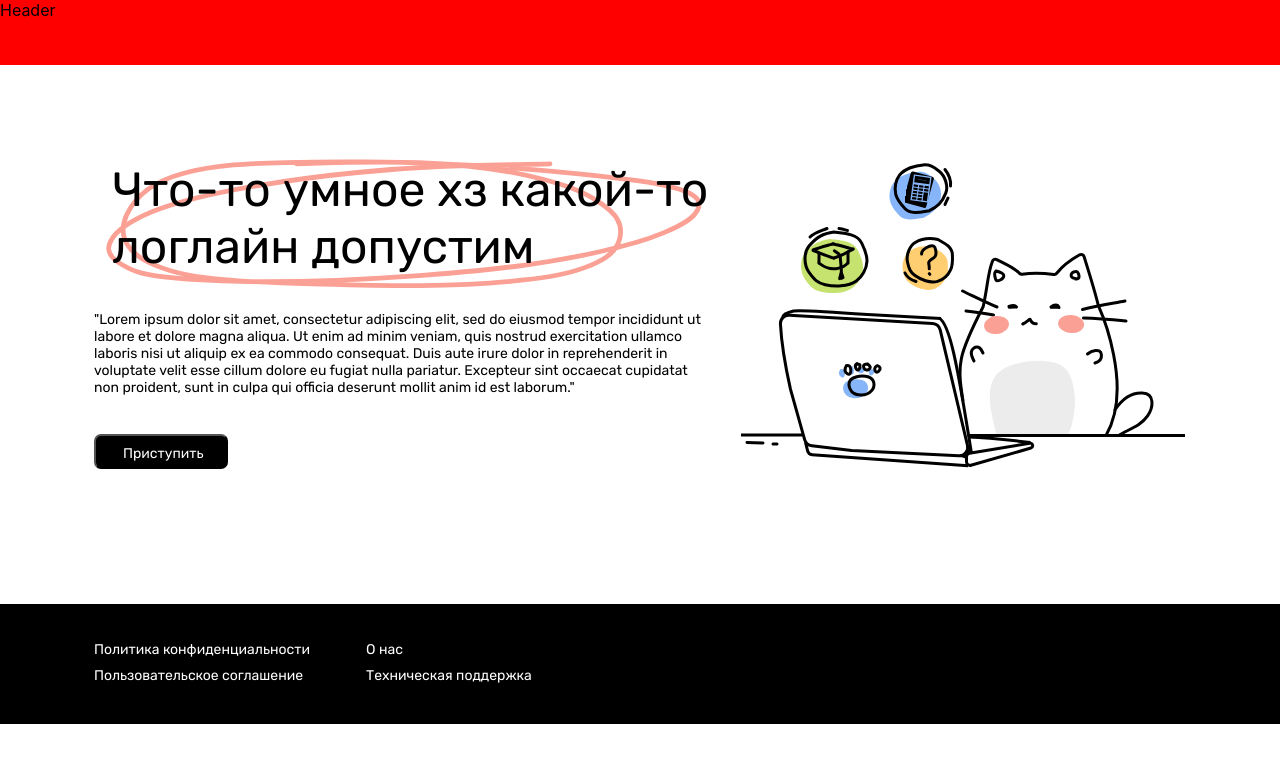
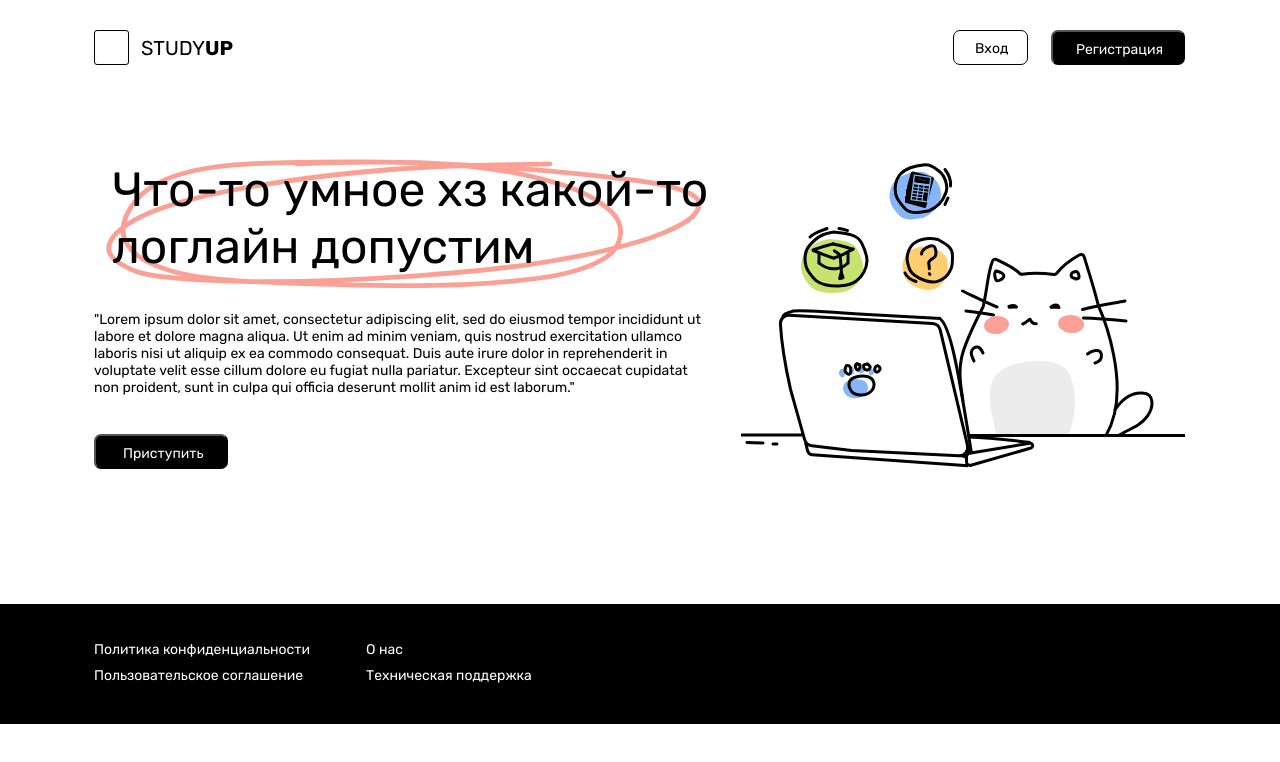
Before and after one commit to asphodel6/StudyUp, a React (Create React App) app: page / in a window 1280 px wide. Shown: the top 762 px of the page. Built offline with nearby package versions, Linux system fonts and the light colour scheme.

Commit message:
Сверстал header

```diff
--- a/src/components/Footer/Footer.module.css
+++ b/src/components/Footer/Footer.module.css
@@ -1,7 +1,5 @@
 .footer {
     height: 120px;
-    left: 0px;
-    /* top: 600px; */
     margin-top: 135px;
     background-color: black;
     display: grid;
--- a/src/components/Header/Header.jsx
+++ b/src/components/Header/Header.jsx
@@ -3,7 +3,11 @@ import style from './Header.module.css'
 
 function Header() {
     return (
-        <div className={style.header}>Header</div>
+        <div className={style.header}>
+            <div className={style.logo}><img src="images/logo.svg" alt="logo" /></div>
+            <div className={style.loginButton}><button>Вход</button></div>
+            <div className={style.registerButton}><button>Регистрация</button></div>
+        </div>
     );
 }
 
--- a/src/components/Header/Header.module.css
+++ b/src/components/Header/Header.module.css
@@ -1,5 +1,61 @@
 .header {
     color: black;
-    background-color: red;
+    background-color: white;
     height: 65px;
+    display: grid;
+    grid-template-areas:
+        "a b c";
+    grid-template-columns: 1fr 1fr;
 }
+
+.logo {
+    margin-left: 94px;
+    margin-top: 30px;
+    grid-area: "a";
+}
+
+.logo img {
+    width: 145px;
+    height: 35px;
+}
+
+.loginButton {
+    grid-area: "b";
+    margin-top: 30px;
+    margin-left: 714px;
+    margin-right: 23px;
+}
+
+.registerButton {
+    grid-area: "c";
+    margin-top: 30px;
+    margin-right: 95px;
+}
+
+.loginButton button {
+    width: 75px;
+    height: 35px;
+    border: 1px solid #000000;
+    border-radius: 7px;
+    background-color: white;
+    font-family: 'Rubik', sans-serif;
+    font-style: normal;
+    font-weight: 400;
+    font-size: 14px;
+    line-height: 17px;
+    padding: 9px 21px;
+}
+
+.registerButton button {
+    width: 134px;
+    height: 35px;
+    background: #000000;
+    border-radius: 7px;
+    color: white;
+    font-family: 'Rubik', sans-serif;
+    font-style: normal;
+    font-weight: 400;
+    font-size: 14px;
+    line-height: 17px;
+    padding: 9px 23px;
+}
--- a/src/components/Main/Main.module.css
+++ b/src/components/Main/Main.module.css
@@ -1,5 +1,4 @@
 .mainContainer {
-    /* margin-bottom: 135px; */
     display: grid;
 }
 
```
Also changed, not shown: public/images/logo.svg (added).
